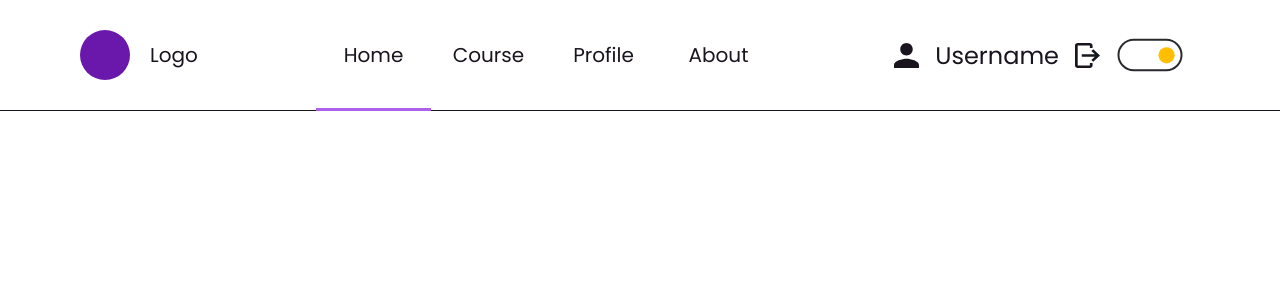
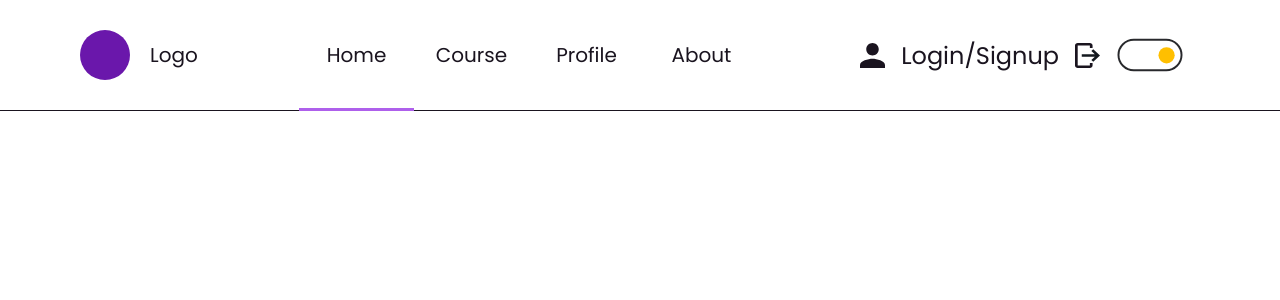
Before and after one commit to halbalbalhal/study-platform, a React (Create React App) app in the folder study-plat/: page /homescreen in a window 1280 px wide. Shown: the top 300 px of the page. Built offline with nearby package versions, Linux system fonts and the light colour scheme; no server answers.

Commit message:
Сделал отображение имени пользователя в header'е и сделал log out

```diff
--- a/study-plat/src/components/Header/UserPanel/UserPanel.jsx
+++ b/study-plat/src/components/Header/UserPanel/UserPanel.jsx
@@ -1,18 +1,53 @@
 import styles from './UserPanel.module.css'
+import { getUser, auth } from "../../../firebase/userService";
+import { useState } from "react";
+import { onAuthStateChanged } from "firebase/auth"
+import { signOut } from "firebase/auth"
+const UserPanel = () => {
+    const [userName, setUserName] = useState()
+    const [render, setRender] = useState(0)
+    const [userUid, setUserUid] = useState()
 
-const UserPanel = () => {
+    if(!render){
+        onAuthStateChanged(auth, (user) => {
+            setUserUid(user.uid)
+            setRender(1)
+        })
+    }
+
+    if(userUid && !userName){
+        getUser(userUid, (user) => {
+            setUserName(user.name)
+        })
+    }
+
     const toProfile = () => {
         window.location.href = '/profile'
     }
 
     const exit = () => {
-        window.location.href = '/exit'
+        signOut(auth).then(() => {
+            window.location.href = '/login'
+        }).catch((error) => {
+            alert(error)
+        })
     }
 
     return(
         <div className={styles.container}>
             <div className={styles.icon} onClick={toProfile}></div>
-            <span className={styles.text}>Username</span>
+            {
+                userUid && userName &&
+                <span className={styles.text}>{userName}</span>
+            }
+            {
+                (!userUid || !userName) &&
+                <div>
+                    <a href='/login' className={styles.text}>Login</a>
+                    <span className={styles.text}>/</span>
+                    <a href='/signup' className={styles.text}>Signup</a>
+                </div>
+            }
             <div className={styles.exit} onClick={exit}></div>
         </div>
     )
--- a/study-plat/src/components/Header/UserPanel/UserPanel.module.css
+++ b/study-plat/src/components/Header/UserPanel/UserPanel.module.css
@@ -4,12 +4,12 @@
     display: flex;
     align-items: center;
     gap: 16px;
+    position: relative;
 }
 
 .text {
     display: inline-flex;
     align-items: center;
-    font-family: 'Poppins';
     font-weight: 400;
     font-size: 24px;
     color: var(--dark-color);
--- a/study-plat/src/firebase/userService.js
+++ b/study-plat/src/firebase/userService.js
@@ -1,6 +1,9 @@
 import { db } from './firebaseConfig'
 import { getObject, getObjects, setObject } from '../utils/requestUtil'
 import { doc, collection } from 'firebase/firestore'
+import { getAuth } from "firebase/auth";
+
+export const auth = getAuth()
 
 export const getUser = (id, completion) => {
     const docRef = doc(db, "users", id)
--- a/study-plat/src/styles/constants.css
+++ b/study-plat/src/styles/constants.css
@@ -33,6 +33,7 @@
     --cookie-image: url(../assets/images/SignUp/cookie.svg);
     --user-icon: url(../assets/icons/Header/user-icon.svg);
     --exit-icon: url(../assets/icons/Header/exit-icon.svg);
+    --exit-icon-red: url(../assets/icons/Header/exit-icon-red.svg);
 }
 
 [data-theme="dark"] {
@@ -67,4 +68,5 @@
     --cookie-image: url(../assets/images/SignUp/cookie-dark.svg);
     --user-icon: url(../assets/icons/Header/user-icon-dark.svg);
     --exit-icon: url(../assets/icons/Header/exit-icon-dark.svg);
+    --exit-icon-red: url(../assets/icons/Header/exit-icon-red.svg);
 }
```
Also changed, not shown: study-plat/src/assets/icons/Header/exit-icon-red.svg (added).
